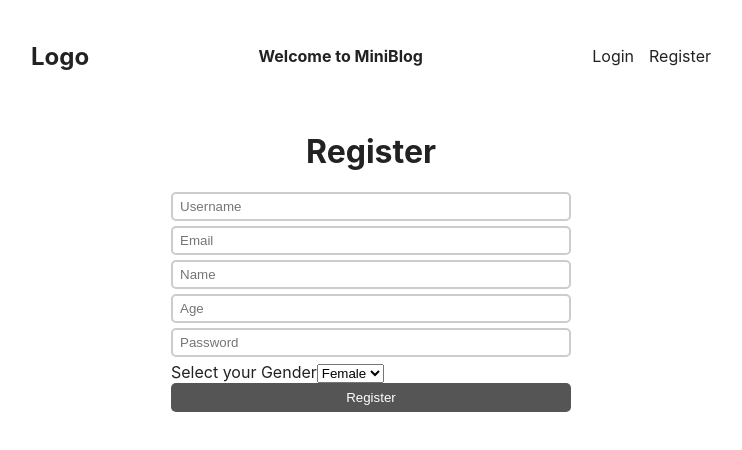
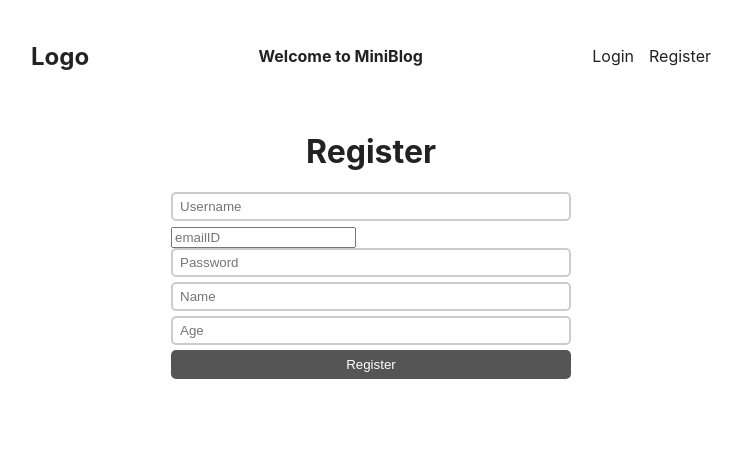
Before and after one commit to devarshijoshisearce/MiniBlog, a React (Create React App) app in the folder client/: page /register in a window 1280 px wide. Shown: the top 450 px of the page, without its empty margins (269-1011 px from the left). Built offline with nearby package versions, Linux system fonts and the light colour scheme.

Commit message:
Integrating signup with backend

```diff
--- a/client/src/pages/RegisterPage.js
+++ b/client/src/pages/RegisterPage.js
@@ -1,18 +1,68 @@
+import {useState} from "react";
+
 export default function RegisterPage() {
+
+    const [username, setUsername] = useState('');
+    const [password, setPassword] = useState('');
+    const [emailID, setemailID] = useState('');
+    const [name, setName] = useState('');
+    const [number, setNumber] = useState('');
+    const [gender, setGender] = useState('');
+    async function register(ev){
+        ev.preventDefault();
+         await fetch('http://localhost:3000/auth/signup',{
+            method: 'POST',
+            body: JSON.stringify({username,password,emailID,name,number}),
+            headers: {'Content-type':'application/json'},
+        })
+
+    }
     return (
-        <form className="register" action="/login" method="POST">
+        <form className="register" onSubmit={register}>
             <h1>Register</h1>
 
-            <input type="text" name="username" placeholder="Username" />
-            <input type="email" name="email" placeholder="Email" />
-            <input type="text" name="name" placeholder="Name" />
-            <input type="number" name="age" placeholder="Age" />
-            <input type="password" name="password" placeholder="Password" />
-            <label className="gender-1" for="cars">Select your Gender</label>
+            <input
+            type="text"
+            name="username"
+            placeholder="Username"
+            value={username}
+            onChange={ev => setUsername(ev.target.value)}/>
+
+            <input
+            type="emailID"
+            name="emailID"
+            placeholder="emailID"
+            value={emailID}
+            onChange={ev => setemailID(ev.target.value)}/>
+
+            <input
+            type="password"
+            name="password"
+            placeholder="Password"
+            value={password}
+            onChange={ev => setPassword(ev.target.value)}/>
+
+            <input
+            type="text"
+            name="name"
+            placeholder="Name"
+            value={name}
+            onChange={ev => setName(ev.target.value)}/>
+
+            <input
+            type="number"
+            name="age"
+            placeholder="Age"
+            value={number}
+            onChange={ev => setNumber(ev.target.value)}/>
+
+
+
+            {/* <label className="gender-1" for="cars">Select your Gender</label>
                 <select name="gender" id="gender">
                     <option value="female">Female</option>
                     <option value="male">Male</option>
-                </select>
+                </select> */}
                 {/* <div >
                 <p> Select your Gender </p>
                     <label for="Male" >Male</label>
```
